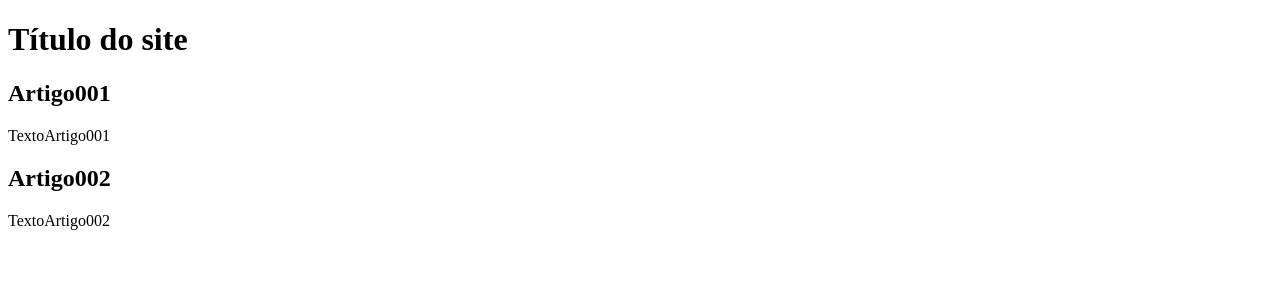
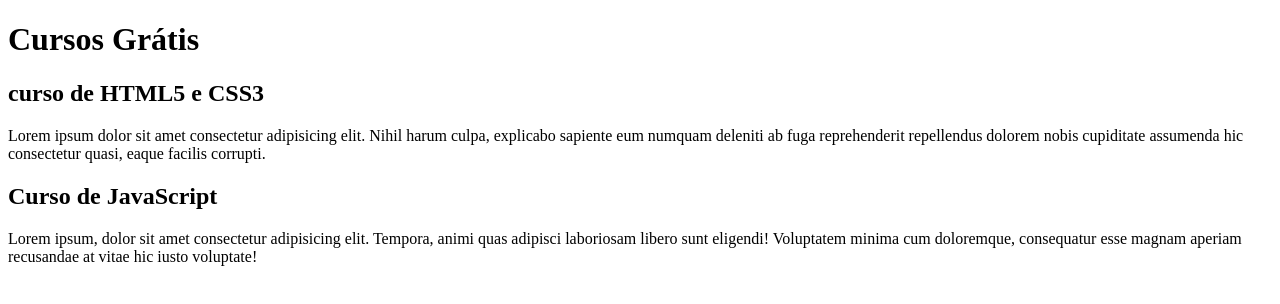
Before and after one commit to BrenoPinheiro0908/projeto-site, a plain HTML site: page index.html in a window 1280 px wide. Drawn offline with Linux system fonts and the light colour scheme.

Commit message:
comecei a escrever o conteudo

```diff
--- a/index.html
+++ b/index.html
@@ -3,20 +3,20 @@
 <head>
     <meta charset="UTF-8">
     <meta name="viewport" content="width=device-width, initial-scale=1.0">
-    <title>Título do site</title>
+    <title></title>
 </head>
 <body>
     <main>
         <header>
-            <h1>Título do site</h1>
+            <h1>Cursos Grátis</h1>
         </header>
         <article>
-            <h2>Artigo001</h2>
-            <p>TextoArtigo001</p>
+            <h2>curso de HTML5 e CSS3</h2>
+            <p>Lorem ipsum dolor sit amet consectetur adipisicing elit. Nihil harum culpa, explicabo sapiente eum numquam deleniti ab fuga reprehenderit repellendus dolorem nobis cupiditate assumenda hic consectetur quasi, eaque facilis corrupti.</p>
         </article>
         <article>
-            <h2>Artigo002</h2>
-            <p>TextoArtigo002</p>
+            <h2>Curso de JavaScript</h2>
+            <p>Lorem ipsum, dolor sit amet consectetur adipisicing elit. Tempora, animi quas adipisci laboriosam libero sunt eligendi! Voluptatem minima cum doloremque, consequatur esse magnam aperiam recusandae at vitae hic iusto voluptate!</p>
         </article>
     </main>
 </body>
```
